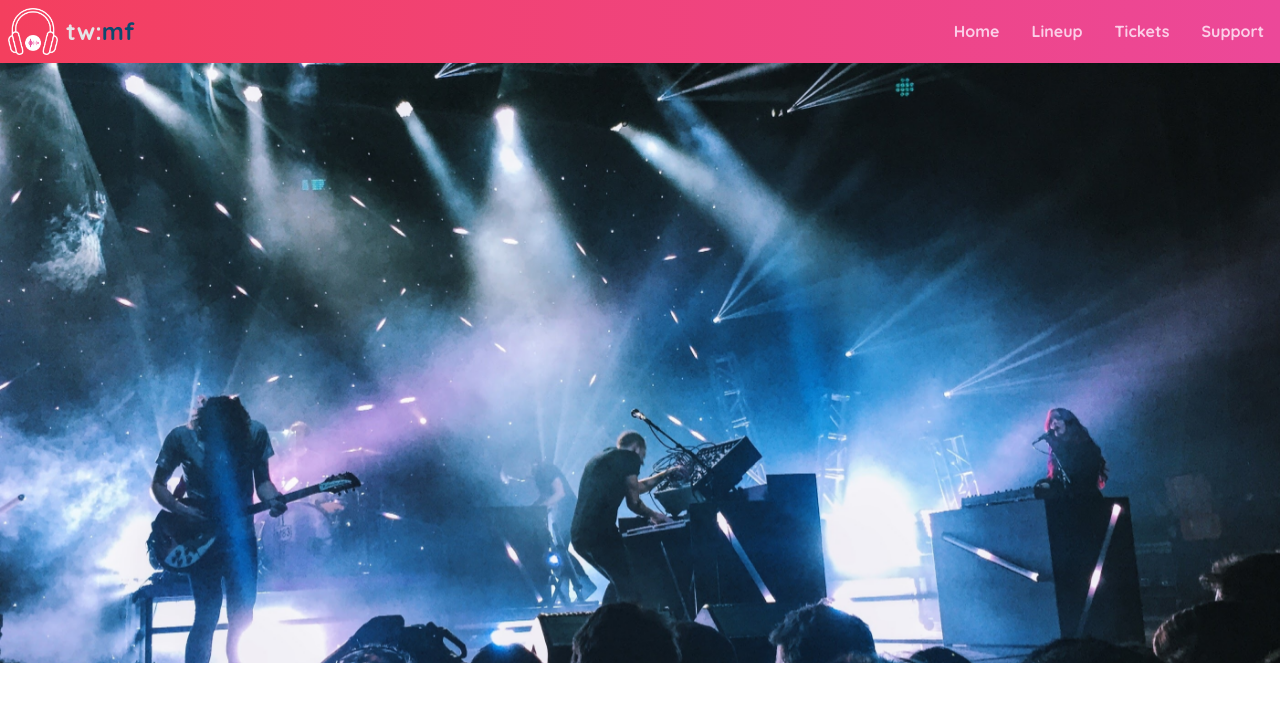
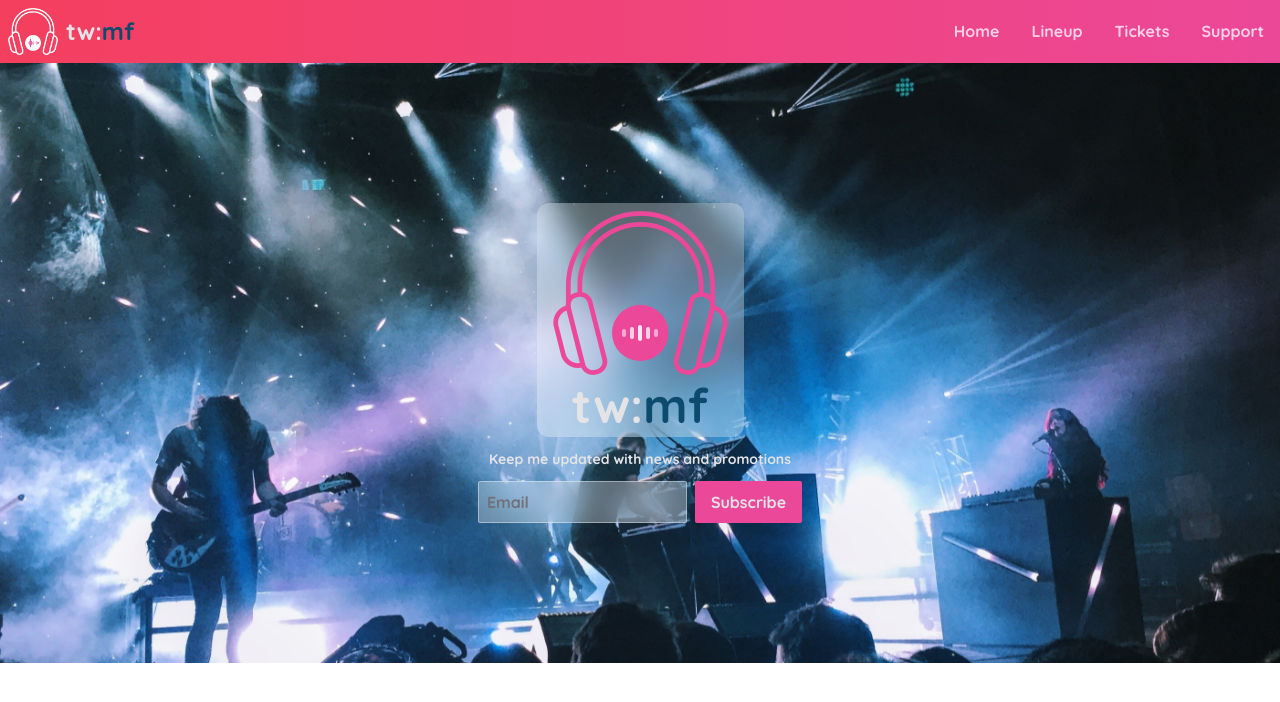
Before and after one commit to hwahyeon/music-festival, a website: page src/index.html in a window 1280 px wide. Drawn offline with Linux system fonts and the light colour scheme.

Commit message:
feat: Add the hero content

```diff
--- a/src/index.html
+++ b/src/index.html
@@ -68,15 +68,19 @@
                 <span>Lineup</span>
               </div>
               <div
-              id="ticket-menu-item"
+                id="ticket-menu-item"
                 class="group relative h-full cursor-pointer text-pink-200 hover:text-zinc-200 transition-colors hover:bg-white/10"
               >
                 <div class="p-4 text-center font-bold">Tickets</div>
                 <div class="hidden group-open:block">
-                  <div class="text-center p-4 relative text-pink-200 hover:text-zinc-200 hover:bg-white/5 transition-colors ease-in-out">
+                  <div
+                    class="text-center p-4 relative text-pink-200 hover:text-zinc-200 hover:bg-white/5 transition-colors ease-in-out"
+                  >
                     <span>Single day ticket</span>
                   </div>
-                  <div class="text-center p-4 relative text-pink-200 hover:text-zinc-200 hover:bg-white/5 transition-colors ease-in-out">
+                  <div
+                    class="text-center p-4 relative text-pink-200 hover:text-zinc-200 hover:bg-white/5 transition-colors ease-in-out"
+                  >
                     <span>7 day ticket</span>
                   </div>
                 </div>
@@ -120,11 +124,57 @@
         </nav>
 
         <!-- Hero section -->
-        <div\
-        class="bg-[url('/src/assets/images/hero.jpg')] bg-cover bg-center bg-fixed flex flex-col items-center justify-center h-[calc(100vh-200px)] min-h-[400px]">
-
+        <div
+          class="bg-[url('/src/assets/images/hero.jpg')] bg-cover bg-center bg-fixed flex flex-col items-center justify-center h-[calc(100vh-200px)] min-h-[400px]"
+        >
+          <div
+            class="rounded-xl bg-white/30 px-4 py-2 text-center backdrop-blur-md"
+          >
+            <div class="relative">
+              <img src="./assets/images/logo.png" width="175" />
+              <div class="mb-5 mt-[-70px] flex items-center justify-center">
+                <div
+                  class="flex h-14 w-14 items-center justify-center gap-1 rounded-full bg-pink-500"
+                >
+                  <div
+                    class="h-2 w-1 animate-wavey rounded-full bg-pink-300"
+                  ></div>
+                  <div
+                    class="h-3 w-1 animate-wavey rounded-full bg-pink-200 animation-delay-200"
+                  ></div>
+                  <div
+                    class="h-4 w-1 animate-wavey rounded-full bg-pink-100 animation-delay-[150ms]"
+                  ></div>
+                  <div
+                    class="h-3 w-1 animate-wavey rounded-full bg-pink-200 animation-delay-300"
+                  ></div>
+                  <div
+                    class="h-2 w-1 animate-wavey rounded-full bg-pink-300 animation-delay-[75ms]"
+                  ></div>
+                </div>
+              </div>
+            </div>
+            <div class="text-5xl font-bold">
+              tw:<span class="text-sky-900">mf</span>
+            </div>
+          </div>
+          <div class="mt-3 text-sm font-bold">
+            Keep me updated with news and promotions
+          </div>
+          <form class="mt-3 flex gap-2">
+            <input
+              type="email"
+              placeholder="Email"
+              class="rounded-sm border border-white/40 bg-white/30 p-2 font-bold text-sky-900 placeholder-zinc-500 caret-pink-500 outline-1 outline-pink-500 backdrop-blur-md focus:outline-2 focus:outline-solid"
+            />
+            <button
+              type="submit"
+              class="cursor-pointer rounded-sm bg-pink-500 px-4 py-2 font-bold transition-colors hover:bg-sky-900 hover:shadow-lg hover:shadow-black/20"
+            >
+              Subscribe
+            </button>
+          </form>
         </div>
-
       </header>
     </main>
   </body>
```
Also changed, not shown: dist/output.css.
